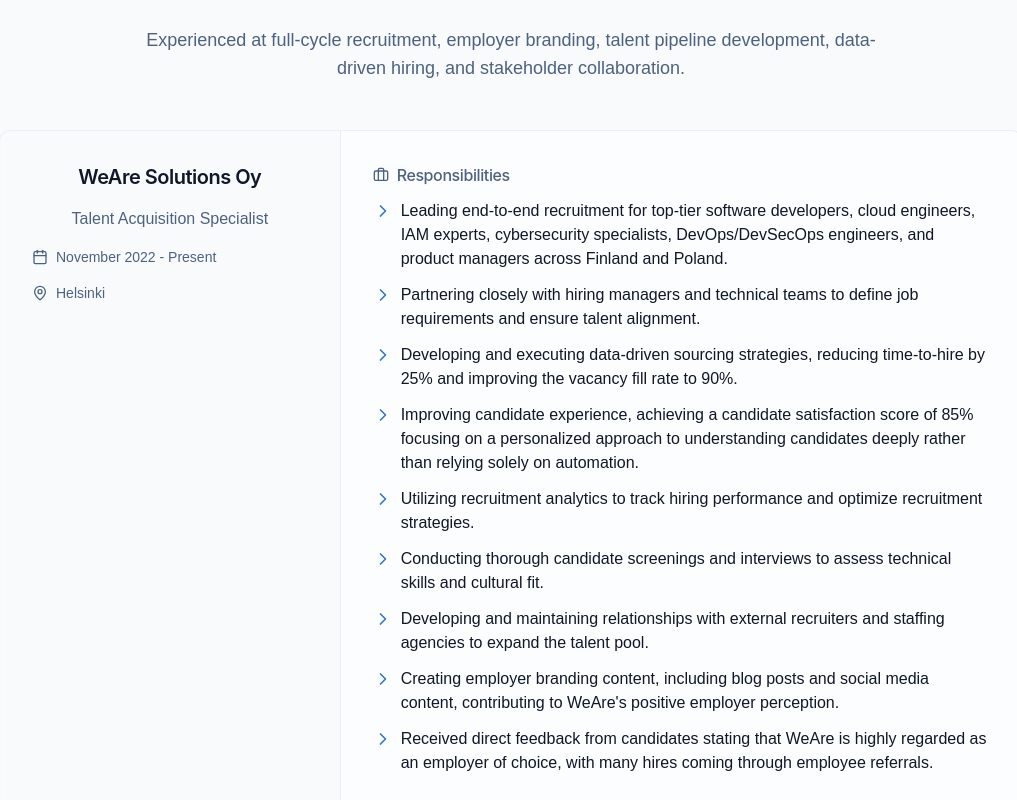
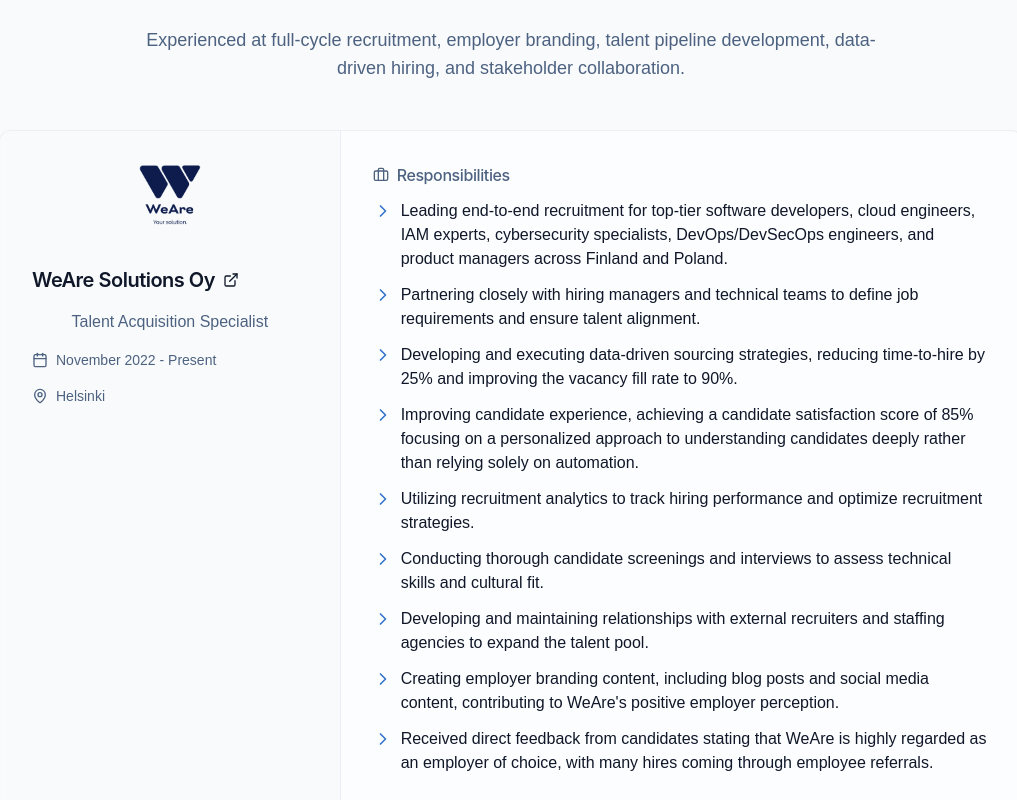
Before and after one commit to Ram45678/ramchhetri, a React (Vite) app: page / in a window 1280 px wide. Shown: the part 1020-1820 px from the top of the page, without its empty margins (129-1146 px from the left). Built offline with nearby package versions, Linux system fonts and the light colour scheme; a web font is replaced by a local one.

Commit message:
Add company logos to experience section
The commit adds company logos to the experience section and links them to the respective company websites.

```diff
--- a/src/components/ExperienceSection.tsx
+++ b/src/components/ExperienceSection.tsx
@@ -1,3 +1,4 @@
+
 import { useEffect, useRef } from 'react';
 import { Card, CardContent } from '@/components/ui/card';
 import { Badge } from '@/components/ui/badge';
@@ -11,7 +12,8 @@ interface ExperienceItem {
   location: string;
   responsibilities: string[];
   achievements?: string[];
-  link?: string;
+  link: string;
+  logo: string;
 }
 
 interface PublishedWork {
@@ -43,7 +45,8 @@ const experiences: ExperienceItem[] = [
       "Increased company career page visits, applicant count and conversion rate.",
       "Awarded Top 25% of LinkedIn recruiter for consistent excellence in sourcing and engaging talent from LinkedIn."
     ],
-    link: "#",
+    link: "https://www.weare.fi/en/",
+    logo: "/lovable-uploads/9cd06576-3a10-40e4-8174-e326f27bacb1.png",
   },
   {
     company: "Digipool Group Oy",
@@ -57,7 +60,8 @@ const experiences: ExperienceItem[] = [
       "Partnered with clients to understand staffing needs, reducing time-to-fill days significantly.",
       "Identified and researched new prospective clients, contributing to business development efforts."
     ],
-    link: "#",
+    link: "https://digipool.fi/",
+    logo: "/lovable-uploads/047c180f-32a9-4c5f-a5de-5122c40fc053.png",
   }
 ];
 
@@ -158,9 +162,33 @@ const ExperienceSection = () => {
             >
               <CardContent className="p-0">
                 <div className="flex flex-col md:flex-row">
-                  <div className="p-6 md:p-8 md:w-1/3 bg-secondary/30 border-b md:border-b-0 md:border-r border-border/60">
+                  <div className="p-6 md:p-8 md:w-1/3 bg-secondary/30 border-b md:border-b-0 md:border-r border-border/60 flex flex-col">
+                    <div className="mb-4">
+                      <a
+                        href={experience.link}
+                        target="_blank"
+                        rel="noopener noreferrer"
+                        className="inline-block hover:opacity-80 transition-opacity"
+                      >
+                        <img
+                          src={experience.logo}
+                          alt={`${experience.company} logo`}
+                          className="max-h-16 w-auto mb-4"
+                        />
+                      </a>
+                    </div>
                     <div className="space-y-4">
-                      <h3 className="text-xl font-semibold">{experience.company}</h3>
+                      <h3 className="text-xl font-semibold">
+                        <a
+                          href={experience.link}
+                          target="_blank"
+                          rel="noopener noreferrer"
+                          className="flex items-center hover:text-primary transition-colors"
+                        >
+                          {experience.company}
+                          <ExternalLink className="ml-2 h-4 w-4 inline-block" />
+                        </a>
+                      </h3>
                       <p className="text-muted-foreground font-medium">{experience.title}</p>
 
                       <div className="flex items-center text-sm text-muted-foreground space-x-2">
@@ -183,9 +211,9 @@ const ExperienceSection = () => {
                       </h4>
                       <ul className="space-y-3">
                         {experience.responsibilities.map((item, idx) => (
-                          <li key={idx} className="flex items-start text-sm md:text-base">
+                          <li key={idx} className="flex items-start text-sm md:text-base text-left">
                             <ChevronRight className="h-5 w-5 text-primary shrink-0 mt-0.5 mr-2" />
-                            <span className="text-left">{item}</span>
+                            <span>{item}</span>
                           </li>
                         ))}
                       </ul>
@@ -199,9 +227,9 @@ const ExperienceSection = () => {
                         </h4>
                         <ul className="space-y-3">
                           {experience.achievements.map((item, idx) => (
-                            <li key={idx} className="flex items-start text-sm md:text-base">
+                            <li key={idx} className="flex items-start text-sm md:text-base text-left">
                               <ChevronRight className="h-5 w-5 text-primary shrink-0 mt-0.5 mr-2" />
-                              <span className="text-left">{item}</span>
+                              <span>{item}</span>
                             </li>
                           ))}
                         </ul>
```
Also changed, not shown: public/lovable-uploads/047c180f-32a9-4c5f-a5de-5122c40fc053.png (added), public/lovable-uploads/9cd06576-3a10-40e4-8174-e326f27bacb1.png (added).
